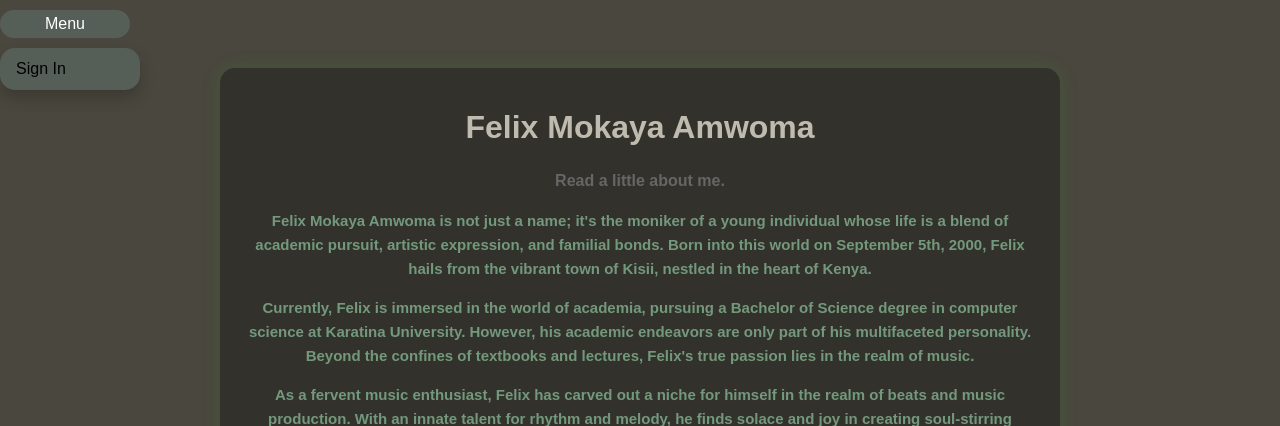
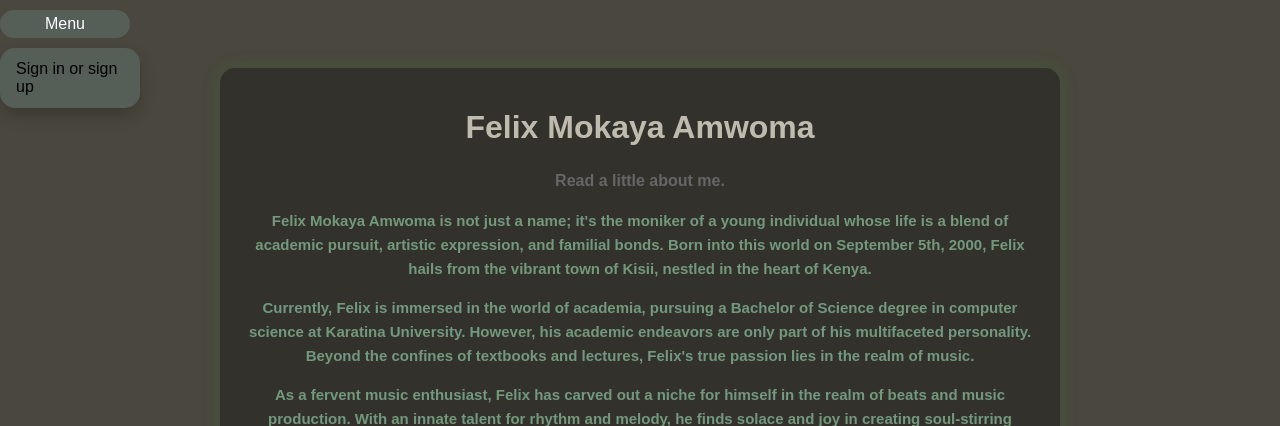
Before and after one commit to felixmokayabeatz/ecopiboe, a Django app: page /felix_about/ in a window 1280 px wide. Shown: the top 426 px of the page. Run offline with Django 5.2, Linux system fonts and the light colour scheme; parts of the project's set-up code (start-up, migrations or seed data) failed here and were passed over.

Commit message:
Fixed the 404 images

```diff
--- a/beats_f/users/templates/felix_about.html
+++ b/beats_f/users/templates/felix_about.html
@@ -182,7 +182,7 @@
 <div class="dropdown">
     <button class="dropbtn">Menu</button>
     <div class="dropdown-content">
-        <a href="/login/">Sign In</a>
+        <a href="/home/">Sign in or sign up</a>
     </div>
 </div>
 
@@ -273,7 +273,7 @@
     <div class="link-card">
         <a href="https://www.beatstars.com/felixmokaya" class="card-link" target="_blank">
             <div class="card-content">
-                <img src="{% static 'logos/beatstars.png' %}" alt="BeatStars Logo" class="card-logo">
+                <img src="{% static 'logos/beatstars.jpg' %}" alt="BeatStars Logo" class="card-logo">
                 <span class="card-text">BeatStars</span>
             </div>
         </a>
@@ -315,8 +315,8 @@
         </a>
     </div>
 
-    <p><a href="/home">Back to the Login and sign up page</a></p>
-    <p><a href="/login">Sign In</a></p>
+    <p><a href="/home">Back</a></p>
+
 </div>
 
 <div class="image-container">
--- a/beats_f/users/templates/users/logout.html
+++ b/beats_f/users/templates/users/logout.html
@@ -22,6 +22,8 @@
             border: none;
             cursor: pointer;
             border-radius: 5px;
+            width:200px;
+            z-index: 4;
             transition: background-color 0.3s ease, transform 0.3s ease;
         }
 
@@ -85,8 +87,8 @@
     <div class="dropdown">
         <button>Menu</button>
         <div class="dropdown-content">
-            <a href="/login/" class="disabled">Sign In</a>
-            <a href="/signup/" class="disabled">Sign Up</a>
+            <a href="/home/" class="disabled">Next Page</a>
+            <a href="/home/" class="disabled">Agree to terms below to proceed</a>
         </div>
     </div>
 
--- a/beats_f/users/views.py
+++ b/beats_f/users/views.py
@@ -381,17 +381,6 @@ def felix_about(request):
         'felix_photos/felix (4).jpg',
         'felix_photos/felix (5).jpg',
         'felix_photos/felix (6).jpg',
-        'felix_photos/felix (7).jpg',
-        'felix_photos/felix (8).jpg',
-        'felix_photos/felix (9).jpg',
-        'felix_photos/felix (10).jpg',
-        'felix_photos/felix (11).jpg',
-        'felix_photos/felix (12).jpg',
-        'felix_photos/felix (13).jpg',
-        'felix_photos/felix (14).jpg',
-        'felix_photos/felix (15).jpg',
-        'felix_photos/felix (16).jpg',
-        'felix_photos/felix (17).jpg',
         ]
     context = {
         'lines': lines,
```
Also changed, not shown: beats_f/static/logos/beatstars.jpg (renamed from beats_f/static/logos/beatstar.jpg), 1 other file.
